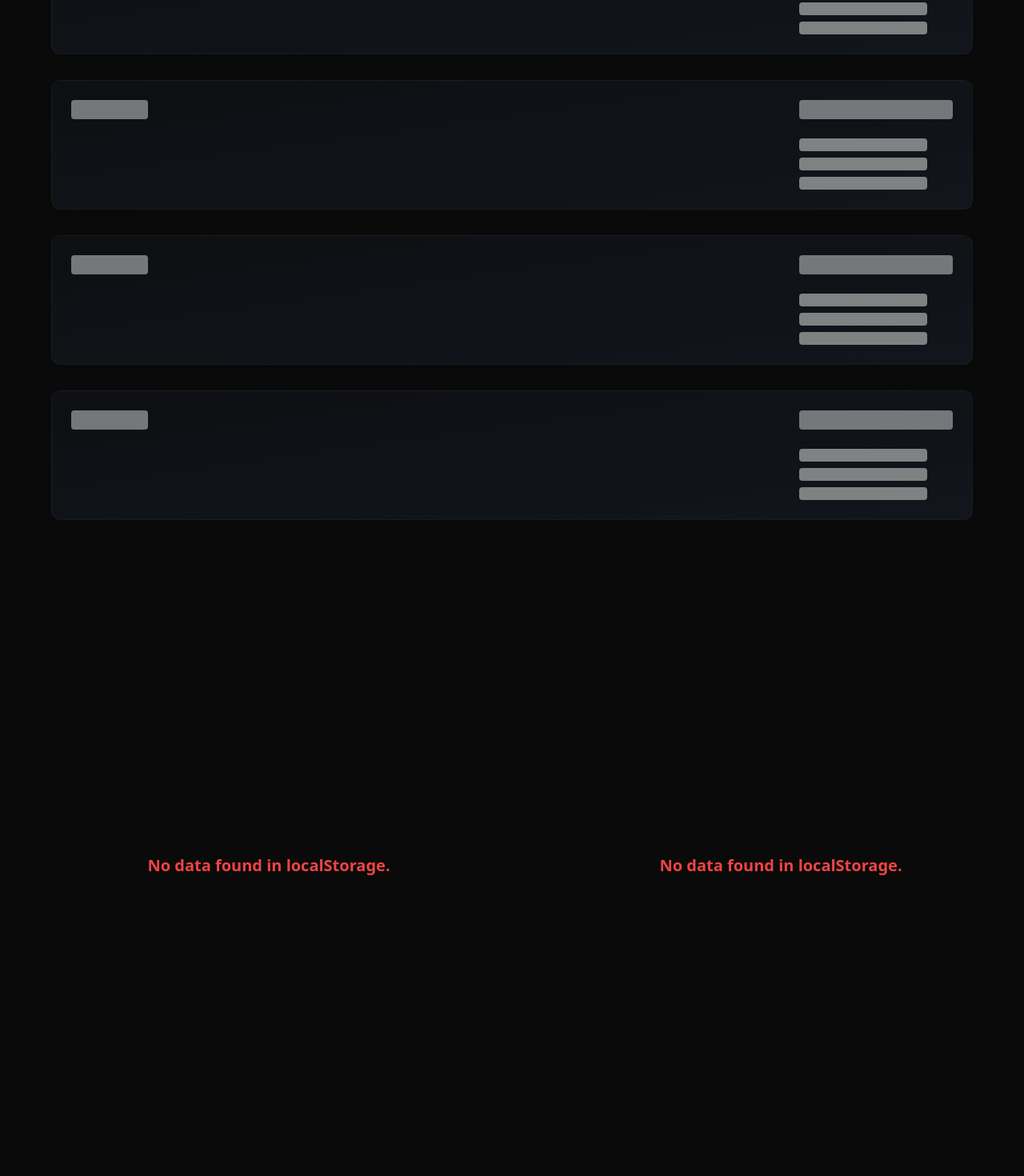
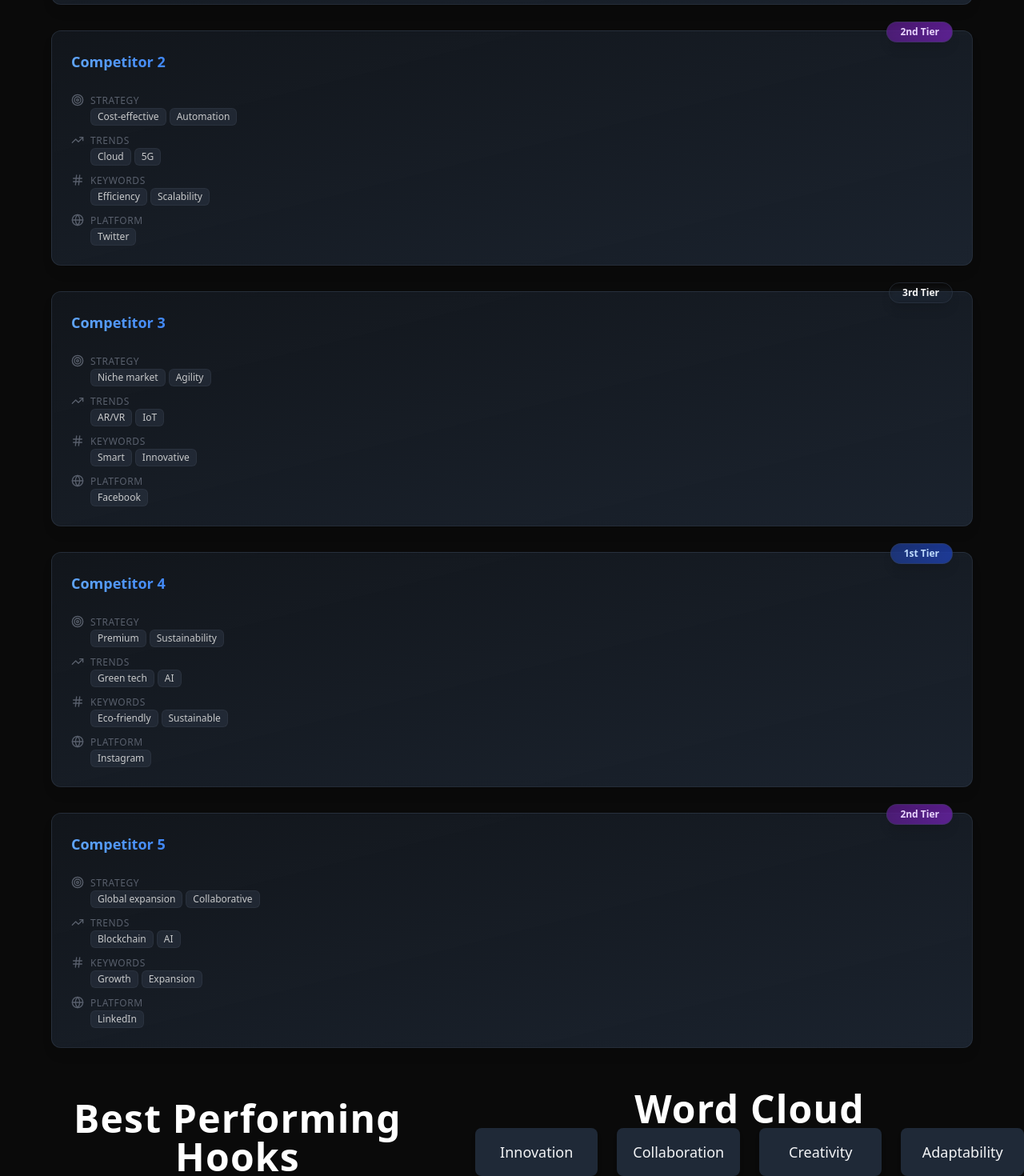
Before and after one commit to nitin14gupta/Level-Super-MInd, a Next.js app in the folder client/: page / in a window 1280 px wide. Shown: the part 1240-2710 px from the top of the page at 80% size. Built offline with nearby package versions, Linux system fonts and the light colour scheme.

Commit message:
fareed update

```diff
--- a/client/src/components/BestHooks.jsx
+++ b/client/src/components/BestHooks.jsx
@@ -4,42 +4,25 @@ import React, { useEffect, useState } from "react";
 function BestHooks() {
   const [hooksData, setHooksData] = useState([]); // State to hold hooks data
   const [loading, setLoading] = useState(true); // State for loading
-  const [error, setError] = useState(null); // State for errors
 
   useEffect(() => {
-    try {
-      // Retrieve data from localStorage
-      const storedData = localStorage.getItem("researcherData");
-      console.log("Data retrieved from localStorage:", JSON.parse(storedData));
+    // Simulate an API or data fetching process with dummy data
+    const dummyData = [
+      { name: "Custom Hook 1", hooks: "Handles API calls efficiently." },
+      { name: "Custom Hook 2", hooks: "Manages complex form state." },
+      { name: "Custom Hook 3", hooks: "Optimizes re-renders in components." },
+    ];
 
-      if (storedData) {
-        const parsedData = JSON.parse(storedData);
-        const hooks = parsedData?.data?.output_text_2?.top_competitors || [];
-        setHooksData(hooks); // Update state with retrieved data
-      } else {
-        setError("No data found in localStorage."); // Handle missing data
-      }
-
+    setTimeout(() => {
+      setHooksData(dummyData); // Set the dummy data
       setLoading(false); // Set loading to false
-    } catch (err) {
-      console.error("Error parsing data from localStorage:", err);
-      setError("Failed to retrieve data from localStorage.");
-      setLoading(false);
-    }
+    }, 1000); // Simulated delay
   }, []); // Empty dependency array to run only once
 
   if (loading) {
     return (
       <div className="min-h-screen p-8 flex items-center justify-center">
         <p className="text-white text-xl font-bold">Loading...</p>
-      </div>
-    );
-  }
-
-  if (error) {
-    return (
-      <div className="min-h-screen p-8 flex items-center justify-center">
-        <p className="text-red-500 text-xl font-bold">{error}</p>
       </div>
     );
   }
--- a/client/src/components/Competitors.jsx
+++ b/client/src/components/Competitors.jsx
@@ -2,23 +2,6 @@
 import React, { useEffect, useState } from "react";
 import { ExternalLink, TrendingUp, Target, Hash, Globe } from "lucide-react";
 import { useTrigger } from '../context/TriggerContext';
-
-// Skeleton loader component
-function SkeletonLoader() {
-  return (
-    <div className="competitor-card animate-pulse">
-      <div className="h-6 bg-gray-300 w-24 rounded mb-4"></div>
-      <div className="space-y-6">
-        <div className="h-6 bg-gray-300 w-48 rounded mb-2"></div>
-        <div className="space-y-2">
-          <div className="h-4 bg-gray-200 w-40 rounded"></div>
-          <div className="h-4 bg-gray-200 w-40 rounded"></div>
-          <div className="h-4 bg-gray-200 w-40 rounded"></div>
-        </div>
-      </div>
-    </div>
-  );
-}
 
 // Updated DetailItem component
 function DetailItem({ icon: IconComponent, label, items }) {
@@ -39,21 +22,61 @@ function DetailItem({ icon: IconComponent, label, items }) {
 
 function Competitors() {
   const [competitors, setCompetitors] = useState([]);
-  const [loading, setLoading] = useState(true);
-  const { trigger } = useTrigger(); // Get trigger value from context
+  const { trigger, setTrigger } = useTrigger();
+
+  // Dummy competitors data
+  const dummyCompetitors = [
+    {
+      name: "Competitor 1",
+      link: "https://competitor1.com",
+      tier_focus: 1,
+      strategy: ["Innovative", "Customer-centric"],
+      trends: ["AI", "Blockchain"],
+      keywords: ["Tech", "Future", "Innovation"],
+      social_platform: "LinkedIn",
+    },
+    {
+      name: "Competitor 2",
+      link: "https://competitor2.com",
+      tier_focus: 2,
+      strategy: ["Cost-effective", "Automation"],
+      trends: ["Cloud", "5G"],
+      keywords: ["Efficiency", "Scalability"],
+      social_platform: "Twitter",
+    },
+    {
+      name: "Competitor 3",
+      link: "https://competitor3.com",
+      tier_focus: 3,
+      strategy: ["Niche market", "Agility"],
+      trends: ["AR/VR", "IoT"],
+      keywords: ["Smart", "Innovative"],
+      social_platform: "Facebook",
+    },
+    {
+      name: "Competitor 4",
+      link: "https://competitor4.com",
+      tier_focus: 1,
+      strategy: ["Premium", "Sustainability"],
+      trends: ["Green tech", "AI"],
+      keywords: ["Eco-friendly", "Sustainable"],
+      social_platform: "Instagram",
+    },
+    {
+      name: "Competitor 5",
+      link: "https://competitor5.com",
+      tier_focus: 2,
+      strategy: ["Global expansion", "Collaborative"],
+      trends: ["Blockchain", "AI"],
+      keywords: ["Growth", "Expansion"],
+      social_platform: "LinkedIn",
+    },
+  ];
 
   useEffect(() => {
-    if (trigger) { // Only fetch data when trigger is true
-      const storedData = localStorage.getItem("researcherData");
-      if (storedData) {
-        const parsedData = JSON.parse(storedData);
-        if (parsedData?.data?.output_text_1?.competitors) {
-          setCompetitors(parsedData.data.output_text_1.competitors);
-        }
-      }
-      setLoading(false);
-    }
-  }, [trigger]); // Re-run the effect when trigger changes
+    // Directly set the dummy data
+    setCompetitors(dummyCompetitors);
+  }, [trigger]);
 
   return (
     <div className="p-8 min-h-screen overflow-hidden -z-10">
@@ -66,11 +89,7 @@ function Competitors() {
         </p>
 
         <div className="space-y-8">
-          {loading || !trigger // If loading or trigger is not true, show skeleton loader
-            ? [...Array(5)].map((_, index) => <SkeletonLoader key={index} />)
-            : competitors.length === 0 // If no competitors data, still render something
-            ? <div>No competitors data available.</div>
-            : competitors.map((competitor, index) => (
+          {competitors.map((competitor, index) => (
             <div key={index} className="competitor-card">
               <div
                 className={`tier-badge ${
@@ -107,8 +126,7 @@ function Competitors() {
                 </div>
               </div>
             </div>
-              ))
-          }
+          ))}
         </div>
       </div>
     </div>
--- a/client/src/components/CrazyWordCloud.jsx
+++ b/client/src/components/CrazyWordCloud.jsx
@@ -4,49 +4,33 @@ import React, { useEffect, useState } from "react";
 function OrderedWordCloud() {
   const [words, setWords] = useState([]); // State to store words
   const [loading, setLoading] = useState(true); // State for loading
-  const [error, setError] = useState(null); // State for errors
 
   useEffect(() => {
-    try {
-      // Retrieve data from localStorage
-      const storedData = localStorage.getItem("researcherData");
-      console.log("Data retrieved from localStorage:", storedData);
+    // Generate dummy data with 50 words
+    const dummyWords = [
+      "Innovation", "Collaboration", "Creativity", "Adaptability", "Motivation",
+      "Strategy", "Growth", "Technology", "Inspiration", "Knowledge",
+      "Success", "Empathy", "Communication", "Leadership", "Vision",
+      "Integrity", "Dedication", "Focus", "Teamwork", "Persistence",
+      "Commitment", "Resilience", "Curiosity", "Analysis", "Planning",
+      "Execution", "Optimization", "Networking", "Problem-solving", "Passion",
+      "Empowerment", "Flexibility", "Support", "Development", "Opportunity",
+      "Impact", "Achievement", "Research", "Creativity", "Mindfulness",
+      "Skillset", "Expertise", "Diversity", "Engagement", "Alignment",
+      "Productivity", "Balance", "Trust", "Innovation", "Excellence", "Quality",
+    ];
 
-      if (storedData) {
-        const parsedData = JSON.parse(storedData);
-
-        // Safely access the nested property
-        const retrievedWords = parsedData?.data?.output_text_5;
-
-        // Check if retrievedWords is an array
-        if (Array.isArray(retrievedWords)) {
-          setWords(retrievedWords); // Update state with retrieved words
-        } else {
-          setError("Expected data format is not found."); // Handle unexpected format
-        }
-      } else {
-        setError("No data found in localStorage."); // Handle missing data
-      }
-    } catch (err) {
-      console.error("Error parsing data from localStorage:", err);
-      setError("Failed to retrieve or parse data from localStorage.");
-    } finally {
+    // Simulate data fetching
+    setTimeout(() => {
+      setWords(dummyWords); // Set dummy data
       setLoading(false); // Stop loading
-    }
+    }, 1000); // Simulated delay
   }, []);
 
   if (loading) {
     return (
       <div className="min-h-screen flex items-center justify-center">
         <p className="text-white text-xl font-bold">Loading...</p>
-      </div>
-    );
-  }
-
-  if (error) {
-    return (
-      <div className="min-h-screen flex items-center justify-center">
-        <p className="text-red-500 text-xl font-bold">{error}</p>
       </div>
     );
   }
--- a/client/src/components/FutureTrendPrediction.jsx
+++ b/client/src/components/FutureTrendPrediction.jsx
@@ -3,6 +3,27 @@
 import React, { useEffect, useState } from "react";
 import { Card } from "@/components/ui/card";
 import { Brain } from "lucide-react";
+import { useTrigger } from "../context/TriggerContext";
+
+// Dummy data for trends
+const dummyData = {
+  data: {
+    output_text_6: [
+      {
+        title: "AI-Driven Automation",
+        description: "Leveraging AI to streamline workflows and improve productivity.",
+      },
+      {
+        title: "Blockchain Integration",
+        description: "Enhanced security and transparency through decentralized solutions.",
+      },
+      {
+        title: "Quantum Computing",
+        description: "Unlocking new possibilities with advanced computational power.",
+      },
+    ],
+  },
+};
 
 // Skeleton loader component
 function SkeletonLoader() {
@@ -26,21 +47,8 @@ export default function FutureTrendPrediction() {
   const [loading, setLoading] = useState(true); // State for loading
 
   useEffect(() => {
-    try {
-      const storedData = localStorage.getItem("researcherData");
-      if (storedData) {
-        const parsedData = JSON.parse(storedData);
-        if (parsedData?.data?.output_text_6) {
-          setTrends(parsedData.data.output_text_6); // Update trends state with output_text_6 data
-        } else {
-          console.warn("No 'output_text_6' found in localStorage data.");
-        }
-      } else {
-        console.warn("No 'researcherData' found in localStorage.");
-      }
-    } catch (error) {
-      console.error("Error parsing localStorage data:", error);
-    }
+    // Using dummy data instead of localStorage
+    setTrends(dummyData.data.output_text_6);
     setLoading(false); // Stop loading
   }, []);
 
@@ -79,11 +87,9 @@ export default function FutureTrendPrediction() {
                 <div className="relative p-6 space-y-4">
                   <div>
                     <h3 className="text-lg font-semibold text-neutral-300 mb-2">
-                      {trend?.title || "No title available"}
+                      {trend.title}
                     </h3>
-                    <p className="text-sm text-neutral-400">
-                      {trend?.description || "No description available"}
-                    </p>
+                    <p className="text-sm text-neutral-400">{trend.description}</p>
                   </div>
                 </div>
               </Card>
--- a/client/src/components/GeneratedTagline.jsx
+++ b/client/src/components/GeneratedTagline.jsx
@@ -4,34 +4,32 @@ import { useState, useEffect } from "react";
 import { Card } from "@/components/ui/card";
 import { Sparkles, Quote } from "lucide-react";
 
+// Skeleton loader component
+function SkeletonLoader() {
+  return (
+    <div className="min-h-screen bg-black flex items-center justify-center">
+      <p className="text-white text-xl font-bold animate-pulse">Loading taglines...</p>
+    </div>
+  );
+}
+
 function GeneratedTagline() {
-  const [taglines, setTaglines] = useState([]); // State to store taglines from localStorage
+  const [taglines, setTaglines] = useState([]); // State to store taglines
   const [activeIndex, setActiveIndex] = useState(0);
 
   useEffect(() => {
-    try {
-      // Retrieve data from localStorage
-      const storedData = localStorage.getItem("researcherData");
-      console.log("Data retrieved from localStorage:", storedData);
+    // Simulated backend call with dummy taglines
+    const dummyTaglines = [
+      "Empowering the future, one step at a time.",
+      "Innovation meets creativity to inspire change.",
+      "Simplifying solutions for a complex world.",
+    ];
 
-      if (storedData) {
-        const parsedData = JSON.parse(storedData);
-        const outputText4 = parsedData?.data?.output_text_4;
-
-        // Ensure output_text_4 is an array of objects and extract taglines
-        if (Array.isArray(outputText4)) {
-          const retrievedTaglines = outputText4.map((item) => item.tagline);
-          setTaglines(retrievedTaglines); // Update state with retrieved taglines
-        } else {
-          console.error("output_text_4 is not an array or is missing.");
-        }
-      } else {
-        console.error("No data found in localStorage.");
-      }
-    } catch (err) {
-      console.error("Error parsing data from localStorage:", err);
-    }
-  }, []);
+    // Simulate a delay for loading state
+    setTimeout(() => {
+      setTaglines(dummyTaglines);
+    }, 1000);
+  }, []); // Empty dependency array to run only once
 
   useEffect(() => {
     if (taglines.length > 0) {
@@ -42,18 +40,13 @@ function GeneratedTagline() {
     }
   }, [taglines]);
 
+  // Display skeleton loader while taglines are being fetched
   if (taglines.length === 0) {
-    return (
-      <div className="min-h-screen bg-black flex items-center justify-center">
-        <p className="text-white text-xl font-bold">
-          No taglines available. Please check your localStorage.
-        </p>
-      </div>
-    );
+    return <SkeletonLoader />;
   }
 
   return (
-    <div className="min-h-screen bg-black flex items-center justify-center ">
+    <div className="min-h-screen bg-black flex items-center justify-center">
       <Card className="w-full max-w-2xl bg-[#181E28] border border-muted/10">
         <div className="p-8 space-y-8">
           <div className="flex items-center justify-between">
@@ -72,18 +65,13 @@ function GeneratedTagline() {
             {taglines.map((tagline, index) => (
               <div
                 key={index}
-                className={`absolute w-full transition-all duration-100 ease-in-out ${
+                className={`absolute w-full transition-all duration-500 ease-in-out ${
                   index === activeIndex
                     ? "translate-y-0 opacity-100"
                     : "translate-y-8 opacity-0"
                 }`}
               >
-                <div className="relative">
-                  <div className="absolute -left-4 top-1/2 w-2 h-2 rounded-full bg-primary/50" />
-                  <p className="text-2xl font-light italic pl-4 text-white">
-                    {tagline}
-                  </p>
-                </div>
+                <p className="text-2xl font-light italic text-white">{tagline}</p>
               </div>
             ))}
           </div>
--- a/client/src/components/Landing.jsx
+++ b/client/src/components/Landing.jsx
@@ -8,7 +8,7 @@ function Landing() {
   const [niche, setNiche] = useState("");
   const [description, setDescription] = useState("");
   const [loading, setLoading] = useState(false);
-  const { trigger, setTrigger } = useTrigger("");
+  const { trigger, setTrigger } = useTrigger('');
 
   const handleSubmit = async () => {
     if (!niche || !description) {
--- a/client/src/components/MainSolution.jsx
+++ b/client/src/components/MainSolution.jsx
@@ -1,40 +1,12 @@
 'use client';
 import React, { useState, useEffect } from 'react';
-import axios from 'axios';
 import { Card } from "@/components/ui/card";
 
-// Skeleton loader component
-function SkeletonLoader() {
-  return (
-    <div className="competitor-card animate-pulse">
-      <div className="h-6 bg-gray-300 w-24 rounded mb-4"></div>
-      <div className="space-y-6">
-        <div className="h-6 bg-gray-300 w-48 rounded mb-2"></div>
-        <div className="space-y-2">
-          <div className="h-4 bg-gray-200 w-40 rounded"></div>
-          <div className="h-4 bg-gray-200 w-40 rounded"></div>
-          <div className="h-4 bg-gray-200 w-40 rounded"></div>
-        </div>
-      </div>
-    </div>
-  );
-}
+// Dummy data for the solution
+const dummySolution = "This is a dummy enterprise-grade solution that is scalable, secure, and efficient for modern businesses.";
 
 export default function MainSolution() {
-  const [solution, setSolution] = useState([]);
-  const [loading, setLoading] = useState(true);
-
-  // Retrieve data from localStorage once the component is mounted
-  useEffect(() => {
-    const storedData = localStorage.getItem("researcherData");
-    if (storedData) {
-      const parsedData = JSON.parse(storedData);
-      if (parsedData?.data?.output_text_3) {
-        setSolution(parsedData.data.output_text_3); // Update solution state with the data
-      }
-    }
-    setLoading(false);
-  }, []);
+  const [solution, setSolution] = useState(dummySolution); // Set solution to dummy data
 
   return (
     <div className="min-h-screen bg-black p-6 md:p-12">
@@ -52,9 +24,6 @@ export default function MainSolution() {
         {/* Main Content */}
         <div className="space-y-12">
           {/* Main Solution Card */}
-          {loading ? (
-            <SkeletonLoader /> // Show skeleton loader while loading
-          ) : (
           <Card className="relative bg-[#181E28] border-[#181E28] shadow-none">
             {/* Content */}
             <div className="relative p-8 md:p-12 bg-transparent">
@@ -65,7 +34,6 @@ export default function MainSolution() {
               </div>
             </div>
           </Card>
-          )}
         </div>
       </div>
     </div>
```
Lines whose indentation alone changed are shown as unchanged.
